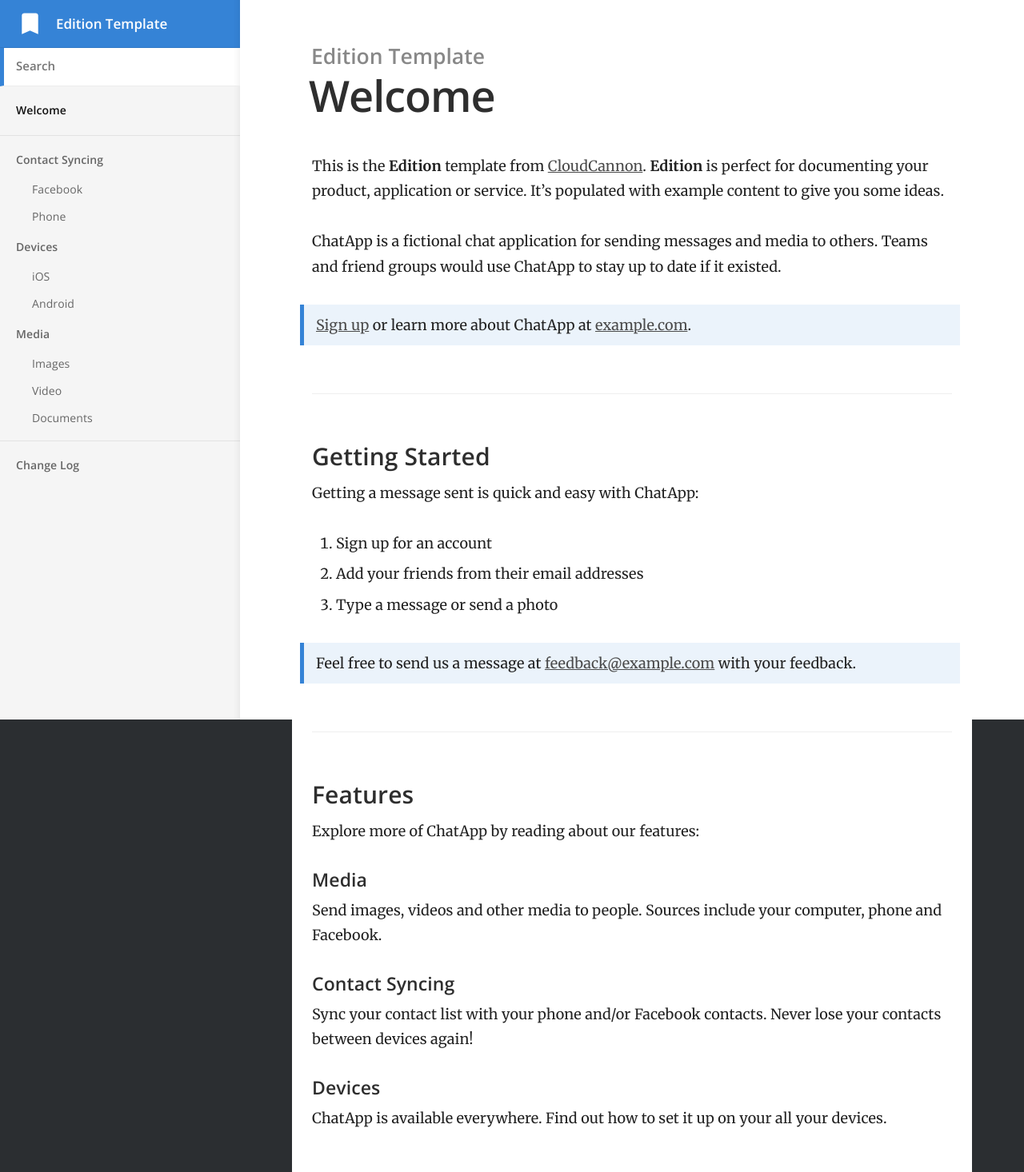
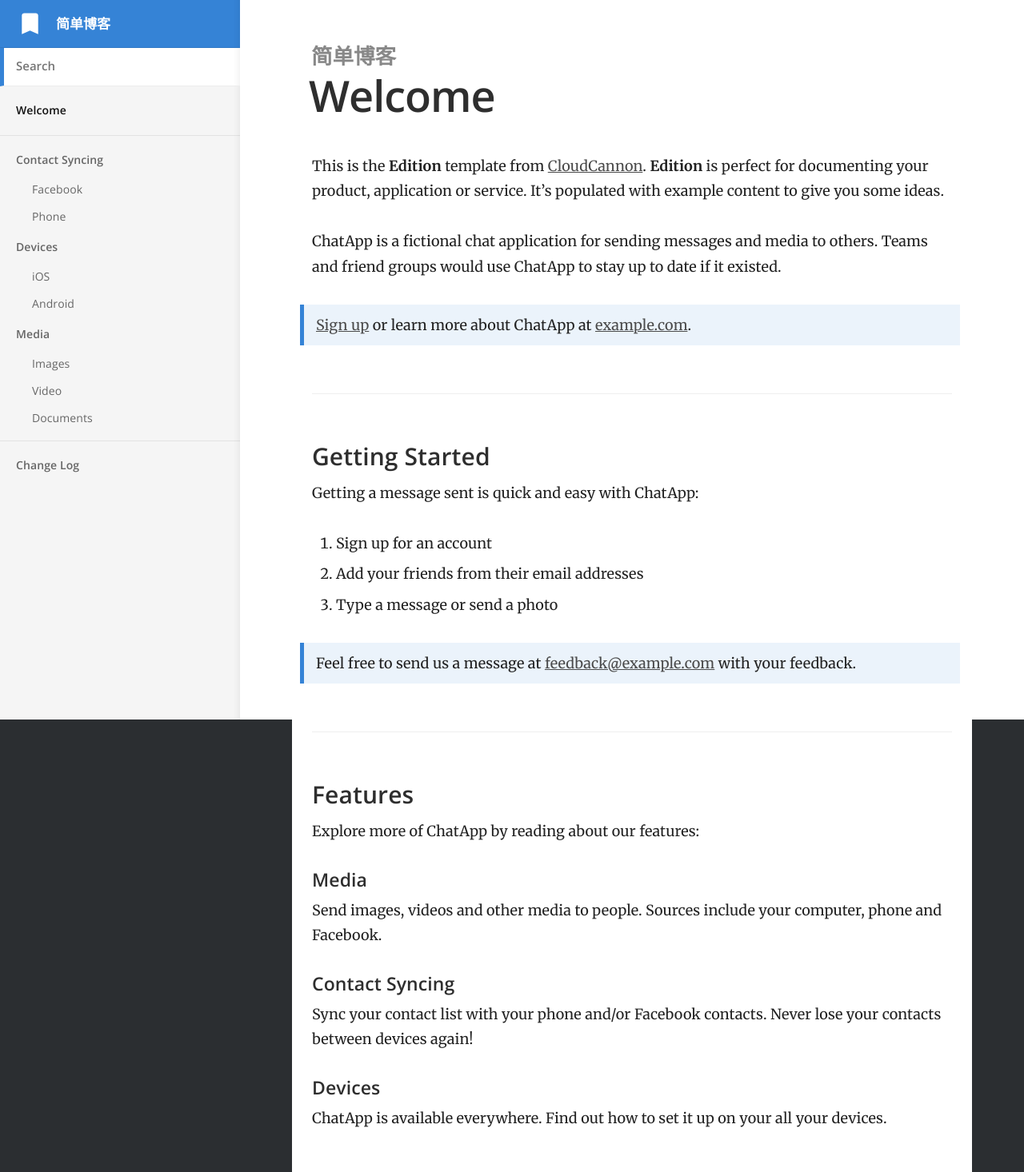
Before and after one commit to eippay/eippay.github.io, a Jekyll site: the page built from index.md, in a window 1280 px wide. Shown: the whole page at 80% size. Built offline with Jekyll 4.4.1, drawn with Linux system fonts in a browser that asks for light colours.

Commit message:
change title

```diff
--- a/_config.yml
+++ b/_config.yml
@@ -1,7 +1,7 @@
 # ----
 # Site
 
-title: Edition Template
+title: 简单博客
 url: "https://long-pig.cloudvent.net"
 baseurl:
 google_analytics_key:
```
